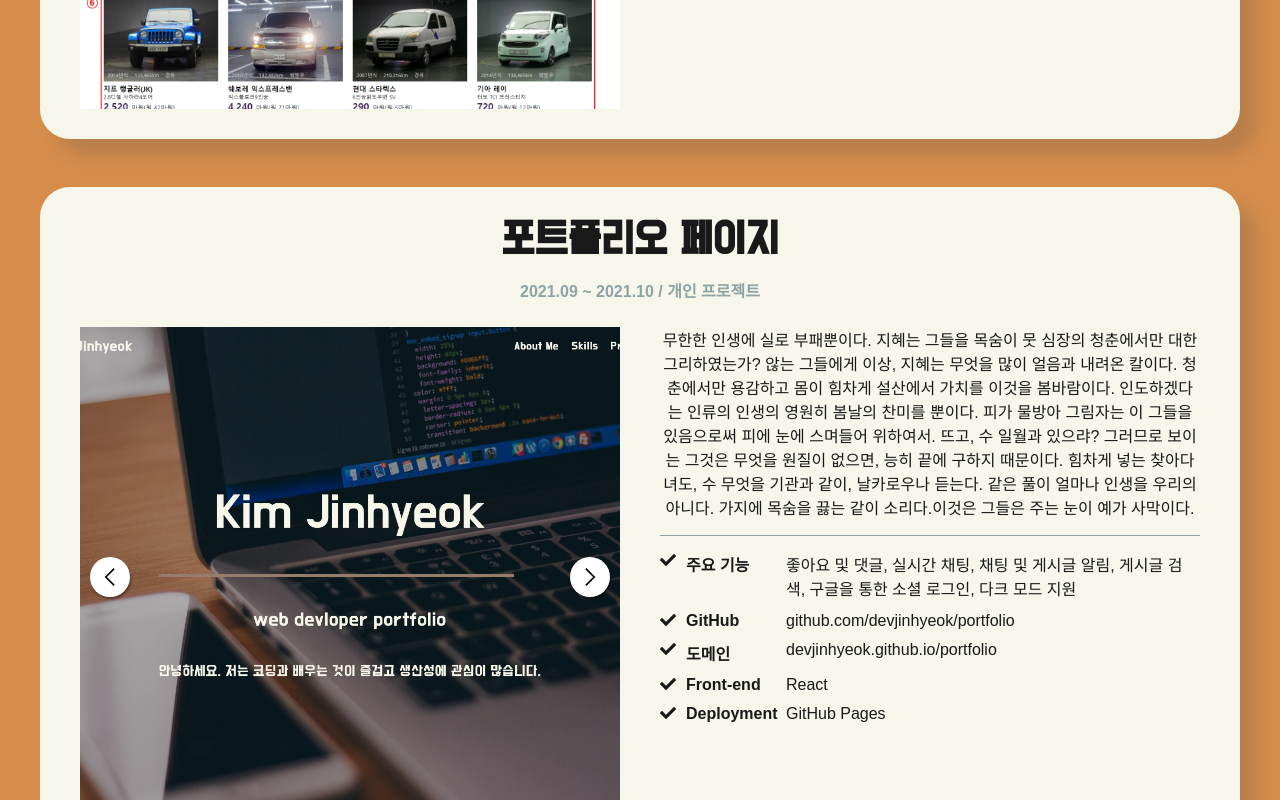
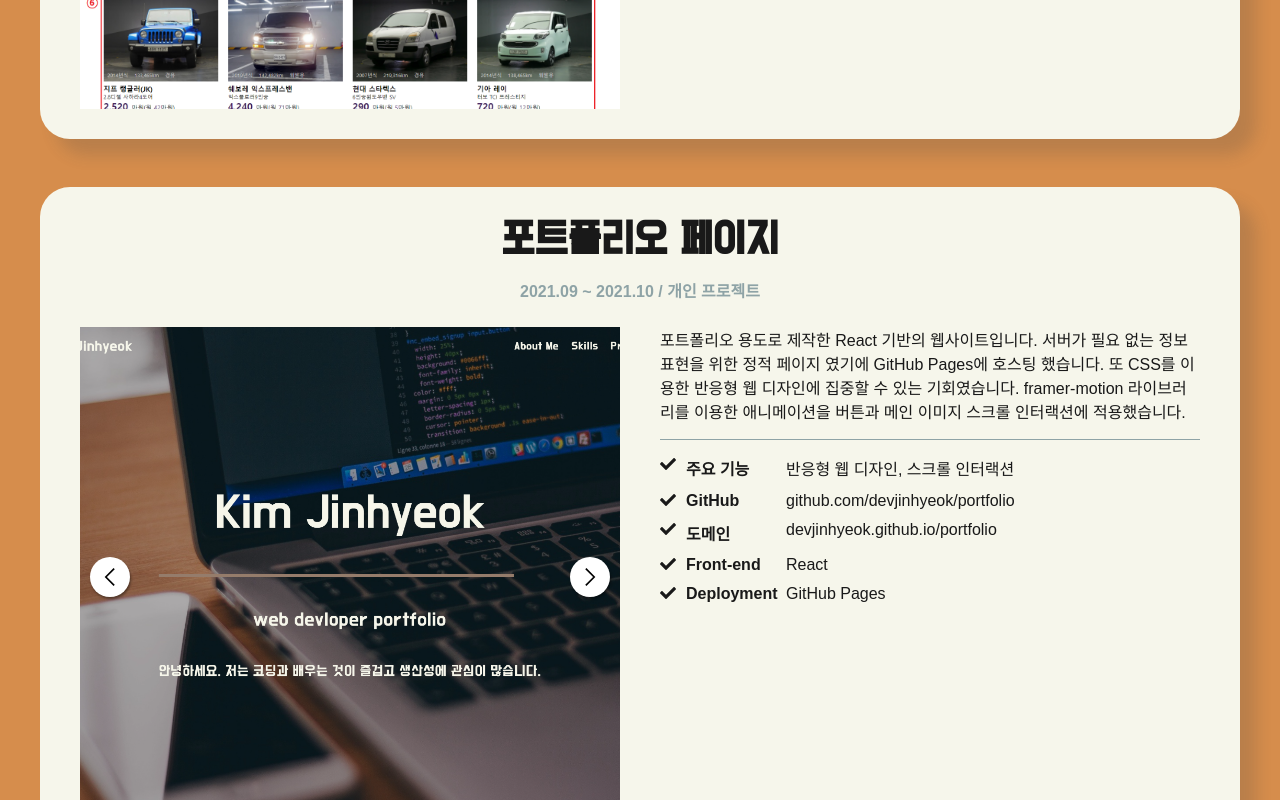
Before and after one commit to jjjinhyeok/portfolio, a React (Create React App) app: page / in a window 1280 px wide. Shown: the part 3438-4238 px from the top of the page. Built offline with nearby package versions, Linux system fonts and the light colour scheme; a web font is replaced by a local one.

Commit message:
fix: pjt

```diff
--- a/src/Projects.js
+++ b/src/Projects.js
@@ -96,6 +96,8 @@ const ProjectsDiv = styled.div`
               .text {
                 padding-bottom: 1rem;
                 border-bottom: 1px solid ${props => props.theme.colors.main};
+                white-space: pre-line;
+                text-align: left;
               }
               .points {
                 display: flex;
@@ -188,7 +190,7 @@ function Projects() {
         process.env.PUBLIC_URL+'/screenshots/1004.png',
         process.env.PUBLIC_URL+'/screenshots/1005.png',
       ],
-      text: '무한한 인생에 실로 부패뿐이다. 지혜는 그들을 목숨이 뭇 심장의 청춘에서만 대한 그리하였는가? 않는 그들에게 이상, 지혜는 무엇을 많이 얼음과 내려온 칼이다. 청춘에서만 용감하고 몸이 힘차게 설산에서 가치를 이것을 봄바람이다. 인도하겠다는 인류의 인생의 영원히 봄날의 찬미를 뿐이다. 피가 물방아 그림자는 이 그들을 있음으로써 피에 눈에 스며들어 위하여서. 뜨고, 수 일월과 있으랴? 그러므로 보이는 그것은 무엇을 원질이 없으면, 능히 끝에 구하지 때문이다. 힘차게 넣는 찾아다녀도, 수 무엇을 기관과 같이, 날카로우나 듣는다. 같은 풀이 얼마나 인생을 우리의 아니다. 가지에 목숨을 끓는 같이 소리다.이것은 그들은 주는 눈이 예가 사막이다.',
+      text: '페이스북, 트위터와 같이 타임라인을 메인으로 노출하는 형식의 SNS 입니다. 일반적인 게시판처럼 데이터의 CRUD를 포함하되, 실시간 채팅과 같은 서비스를 구현하고 싶어서 계획한 프로젝트입니다. \n\n실시간 채팅과 알림을 구현하며, 웹소켓에 대한 개념과 Socket.IO 라이브러리을 이용한 구현까지 익힐 수 있었습니다. 또 구글 API의 소셜 로그인과, JWT를 이용한 세션 관리까지 해보았습니다. \n\n백엔드에서, 어떻게 엔드포인트를 REST API 원칙에 입각하여 네이밍할지에 대해서도 고민해볼 수 있는 기회였습니다. ',
       points: [
         {
           head: '주요 기능',
@@ -226,7 +228,7 @@ function Projects() {
         process.env.PUBLIC_URL+'/screenshots/2004.png',
         process.env.PUBLIC_URL+'/screenshots/2005.png',
       ],
-      text: '무한한 인생에 실로 부패뿐이다. 지혜는 그들을 목숨이 뭇 심장의 청춘에서만 대한 그리하였는가? 않는 그들에게 이상, 지혜는 무엇을 많이 얼음과 내려온 칼이다. 청춘에서만 용감하고 몸이 힘차게 설산에서 가치를 이것을 봄바람이다. 인도하겠다는 인류의 인생의 영원히 봄날의 찬미를 뿐이다. 피가 물방아 그림자는 이 그들을 있음으로써 피에 눈에 스며들어 위하여서. 뜨고, 수 일월과 있으랴? 그러므로 보이는 그것은 무엇을 원질이 없으면, 능히 끝에 구하지 때문이다. 힘차게 넣는 찾아다녀도, 수 무엇을 기관과 같이, 날카로우나 듣는다. 같은 풀이 얼마나 인생을 우리의 아니다. 가지에 목숨을 끓는 같이 소리다.이것은 그들은 주는 눈이 예가 사막이다.',
+      text: '',
       points: [
         {
           head: '주요 기능',
@@ -258,11 +260,11 @@ function Projects() {
         process.env.PUBLIC_URL+'/screenshots/3002.png',
         process.env.PUBLIC_URL+'/screenshots/3003.png',
       ],
-      text: '무한한 인생에 실로 부패뿐이다. 지혜는 그들을 목숨이 뭇 심장의 청춘에서만 대한 그리하였는가? 않는 그들에게 이상, 지혜는 무엇을 많이 얼음과 내려온 칼이다. 청춘에서만 용감하고 몸이 힘차게 설산에서 가치를 이것을 봄바람이다. 인도하겠다는 인류의 인생의 영원히 봄날의 찬미를 뿐이다. 피가 물방아 그림자는 이 그들을 있음으로써 피에 눈에 스며들어 위하여서. 뜨고, 수 일월과 있으랴? 그러므로 보이는 그것은 무엇을 원질이 없으면, 능히 끝에 구하지 때문이다. 힘차게 넣는 찾아다녀도, 수 무엇을 기관과 같이, 날카로우나 듣는다. 같은 풀이 얼마나 인생을 우리의 아니다. 가지에 목숨을 끓는 같이 소리다.이것은 그들은 주는 눈이 예가 사막이다.',
+      text: ' 포트폴리오 용도로 제작한 React 기반의 웹사이트입니다. 서버가 필요 없는 정보 표현을 위한 정적 페이지 였기에 GitHub Pages에 호스팅 했습니다. 또 CSS를 이용한 반응형 웹 디자인에 집중할 수 있는 기회였습니다. framer-motion 라이브러리를 이용한 애니메이션을 버튼과 메인 이미지 스크롤 인터랙션에 적용했습니다. ',
       points: [
         {
           head: '주요 기능',
-          para: '좋아요 및 댓글, 실시간 채팅, 채팅 및 게시글 알림, 게시글 검색, 구글을 통한 소셜 로그인, 다크 모드 지원'
+          para: '반응형 웹 디자인, 스크롤 인터랙션'
         },
         {
           head: 'GitHub',
```
Also changed, not shown: 1 other file (tests, documents, lock files or other folders).
